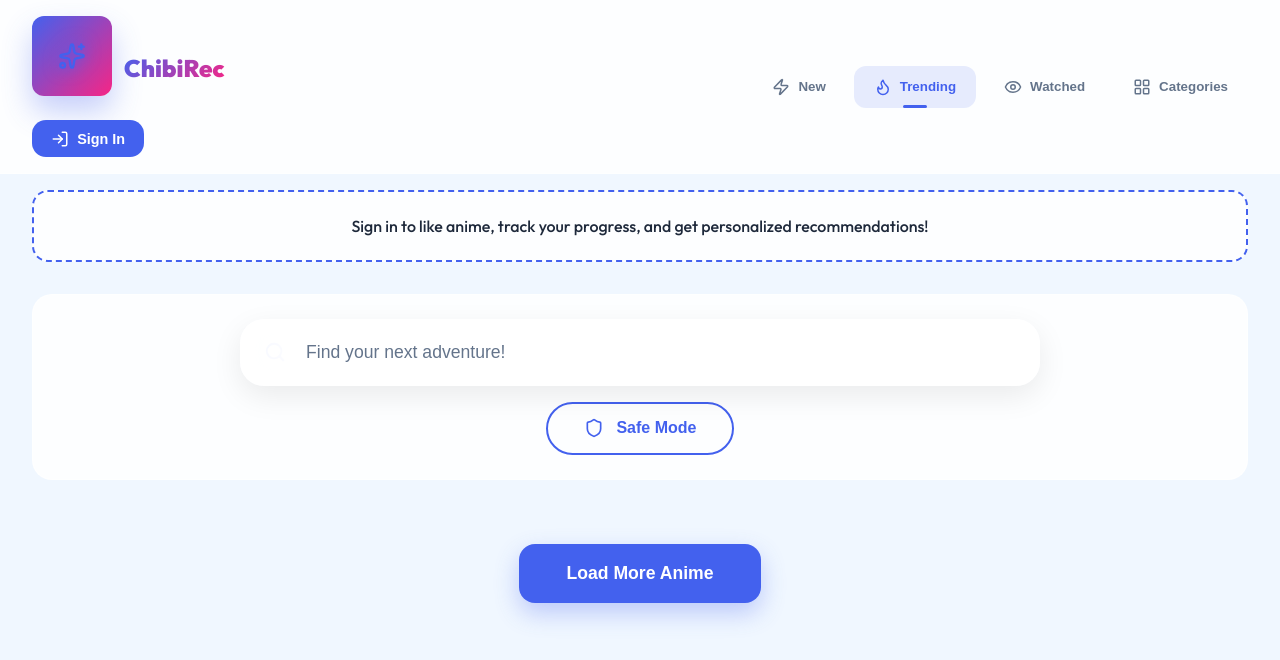
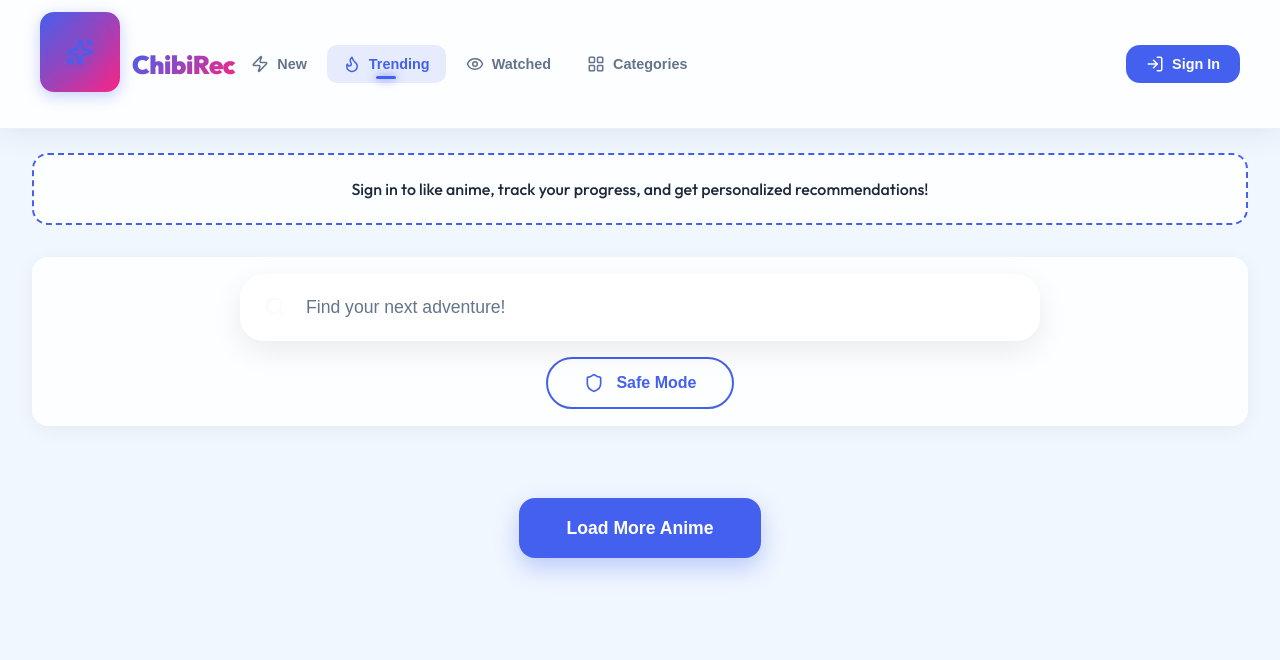
Before and after one commit to AyushSinghRana15/Chibirec, a React (Vite) app: page / in a window 1280 px wide. Shown: the top 660 px of the page. Built offline with nearby package versions, Linux system fonts and the light colour scheme.

Commit message:
feat: premium desktop UI - glassmorphism navbar, enhanced hero, card hover

```diff
--- a/src/components/Navbar.jsx
+++ b/src/components/Navbar.jsx
@@ -12,7 +12,6 @@ const Navbar = ({ currentView, onViewChange, user, isInferno, onProfileClick, on
 
     return (
         <nav className="premium-navbar">
-            <div className="navbar-top-row">
             <div className="navbar-brand">
                 <motion.div
                     className="brand-icon-wrapper"
@@ -22,43 +21,6 @@ const Navbar = ({ currentView, onViewChange, user, isInferno, onProfileClick, on
                     <Sparkles className="navbar-logo" size={28} />
                 </motion.div>
                 <span className="navbar-title">{isInferno ? 'InfernoRec' : 'ChibiRec'}</span>
-                </div>
-
-                <div className="navbar-actions">
-                    {user && (
-                        <motion.button
-                            className="navbar-recommend-btn"
-                            onClick={onRecommendedClick}
-                            whileTap={{ scale: 0.95 }}
-                            title="For You"
-                        >
-                            <Heart size={18} />
-                            <span>For You</span>
-                        </motion.button>
-                    )}
-
-                    {user ? (
-                        <div className="navbar-user">
-                            <button className="navbar-user-btn" onClick={onProfileClick} title="Profile">
-                                <User size={16} />
-                                <span>{user?.username}</span>
-                            </button>
-                            <button className="navbar-logout-btn" onClick={onLogout} title="Logout">
-                                <LogOut size={16} />
-                                <span className="logout-text">Logout</span>
-                            </button>
-                        </div>
-                    ) : (
-                        <motion.button
-                            className="navbar-signin-btn"
-                            onClick={onSignInClick}
-                            whileTap={{ scale: 0.95 }}
-                        >
-                            <LogIn size={18} />
-                            <span>Sign In</span>
-                        </motion.button>
-                    )}
-                </div>
             </div>
 
             <div className="navbar-items">
@@ -85,6 +47,41 @@ const Navbar = ({ currentView, onViewChange, user, isInferno, onProfileClick, on
                     );
                 })}
             </div>
+
+            <div className="navbar-actions">
+                {user && (
+                    <motion.button
+                        className="navbar-recommend-btn"
+                        onClick={onRecommendedClick}
+                        whileTap={{ scale: 0.95 }}
+                    >
+                        <Heart size={18} />
+                        <span>For You</span>
+                    </motion.button>
+                )}
+
+                {user ? (
+                    <div className="navbar-user">
+                        <button className="navbar-user-btn" onClick={onProfileClick}>
+                            <User size={16} />
+                            <span>{user?.username}</span>
+                        </button>
+                        <button className="navbar-logout-btn" onClick={onLogout} title="Logout">
+                            <LogOut size={16} />
+                            <span className="logout-text">Logout</span>
+                        </button>
+                    </div>
+                ) : (
+                    <motion.button
+                        className="navbar-signin-btn"
+                        onClick={onSignInClick}
+                        whileTap={{ scale: 0.95 }}
+                    >
+                        <LogIn size={18} />
+                        <span>Sign In</span>
+                    </motion.button>
+                )}
+            </div>
         </nav>
     );
 };
--- a/src/index.css
+++ b/src/index.css
@@ -1247,24 +1247,33 @@ body {
   display: flex;
   align-items: center;
   justify-content: space-between;
-  padding: 1rem 2rem;
-  background: var(--glass);
-  backdrop-filter: blur(20px);
-  border-bottom: 1px solid var(--glass-border);
+  padding: 0.75rem 2.5rem;
+  background: rgba(255, 255, 255, 0.85);
+  backdrop-filter: blur(24px);
+  -webkit-backdrop-filter: blur(24px);
+  border-bottom: 1px solid rgba(67, 97, 238, 0.1);
   position: sticky;
   top: 0;
   z-index: 100;
+  box-shadow: 0 4px 30px rgba(0, 0, 0, 0.08);
+}
+
+[data-theme='inferno'] .premium-navbar {
+  background: rgba(30, 30, 30, 0.85);
+  border-bottom: 1px solid rgba(255, 77, 0, 0.2);
+  box-shadow: 0 4px 30px rgba(255, 77, 0, 0.1);
 }
 
 .navbar-brand {
   display: flex;
   align-items: center;
   gap: 0.75rem;
+  flex-shrink: 0;
 }
 
 .navbar-logo {
   color: var(--primary);
-  filter: drop-shadow(0 0 8px var(--primary));
+  filter: drop-shadow(0 0 10px var(--primary));
 }
 
 .brand-icon-wrapper {
@@ -1273,23 +1282,37 @@ body {
   justify-content: center;
   padding: 8px;
   background: linear-gradient(135deg, var(--primary), var(--accent));
-  border-radius: 12px;
+  border-radius: 14px;
   color: white;
+  box-shadow: 0 4px 15px rgba(67, 97, 238, 0.3);
+}
+
+[data-theme='inferno'] .brand-icon-wrapper {
+  background: linear-gradient(135deg, #ff4d00, #ff7700);
+  box-shadow: 0 4px 15px rgba(255, 77, 0, 0.4);
 }
 
 .navbar-title {
-  font-size: 1.5rem;
+  font-size: 1.6rem;
   font-weight: 900;
   background: linear-gradient(135deg, var(--primary), var(--accent));
   -webkit-background-clip: text;
   background-clip: text;
   -webkit-text-fill-color: transparent;
+  letter-spacing: -0.5px;
+}
+
+[data-theme='inferno'] .navbar-title {
+  background: linear-gradient(135deg, #ff4d00, #ff7700);
+  -webkit-background-clip: text;
+  background-clip: text;
 }
 
 .navbar-items {
   display: flex;
   align-items: center;
-  gap: 0.5rem;
+  gap: 0.25rem;
+  position: relative;
 }
 
 .navbar-item {
@@ -1297,19 +1320,25 @@ body {
   display: flex;
   align-items: center;
   gap: 0.5rem;
-  padding: 0.75rem 1.25rem;
+  padding: 0.6rem 1rem;
   border: none;
   background: transparent;
   color: var(--text-dim);
   font-weight: 600;
+  font-size: 0.9rem;
   cursor: pointer;
-  border-radius: 12px;
-  transition: all 0.2s ease;
+  border-radius: 10px;
+  transition: all 0.25s ease;
 }
 
 .navbar-item:hover {
-  color: var(--text);
+  color: var(--primary);
   background: rgba(67, 97, 238, 0.08);
+}
+
+[data-theme='inferno'] .navbar-item:hover {
+  color: #ff4d00;
+  background: rgba(255, 77, 0, 0.1);
 }
 
 .navbar-item.active {
@@ -1317,48 +1346,119 @@ body {
   background: rgba(67, 97, 238, 0.12);
 }
 
+[data-theme='inferno'] .navbar-item.active {
+  color: #ff4d00;
+  background: rgba(255, 77, 0, 0.15);
+}
+
 .navbar-indicator {
   position: absolute;
-  bottom: 0;
+  bottom: 4px;
   left: 50%;
   transform: translateX(-50%);
-  width: 24px;
+  width: 20px;
   height: 3px;
   background: var(--primary);
   border-radius: 2px;
+  box-shadow: 0 0 10px var(--primary);
+}
+
+[data-theme='inferno'] .navbar-indicator {
+  background: #ff4d00;
+  box-shadow: 0 0 10px #ff4d00;
 }
 
 .navbar-user {
   display: flex;
   align-items: center;
+  gap: 0.5rem;
+}
+
+.navbar-actions {
+  display: flex;
+  align-items: center;
   gap: 0.75rem;
 }
 
-.navbar-actions {
-  display: flex;
-  align-items: center;
-  gap: 1rem;
-}
-
 .navbar-recommend-btn {
   display: flex;
   align-items: center;
   gap: 0.5rem;
-  padding: 0.6rem 1.2rem;
+  padding: 0.5rem 1rem;
   border: none;
   background: linear-gradient(135deg, var(--accent), #ff6b9d);
   border-radius: 20px;
   color: white;
   font-weight: 700;
+  font-size: 0.85rem;
+  cursor: pointer;
+  transition: all 0.3s ease;
+  box-shadow: 0 4px 15px rgba(247, 37, 133, 0.35);
+}
+
+.navbar-recommend-btn:hover {
+  transform: translateY(-2px);
+  box-shadow: 0 6px 20px rgba(247, 37, 133, 0.5);
+}
+
+.navbar-signin-btn {
+  display: flex;
+  align-items: center;
+  gap: 0.5rem;
+  padding: 0.6rem 1.25rem;
+  border: 2px solid var(--primary);
+  background: transparent;
+  border-radius: 12px;
+  color: var(--primary);
+  font-weight: 600;
   font-size: 0.9rem;
   cursor: pointer;
-  transition: all 0.3s ease;
-  box-shadow: 0 4px 15px rgba(247, 37, 133, 0.3);
-}
-
-.navbar-recommend-btn:hover {
-  transform: translateY(-2px);
-  box-shadow: 0 6px 20px rgba(247, 37, 133, 0.4);
+  transition: all 0.25s ease;
+}
+
+.navbar-signin-btn:hover {
+  background: var(--primary);
+  color: white;
+  transform: translateY(-1px);
+}
+
+.navbar-user-btn {
+  display: flex;
+  align-items: center;
+  gap: 0.5rem;
+  padding: 0.5rem 0.9rem;
+  border: 1.5px solid var(--glass-border);
+  background: var(--glass);
+  border-radius: 12px;
+  color: var(--text);
+  font-weight: 600;
+  font-size: 0.85rem;
+  cursor: pointer;
+  transition: all 0.2s ease;
+}
+
+.navbar-user-btn:hover {
+  border-color: var(--primary);
+  color: var(--primary);
+}
+
+.navbar-logout-btn {
+  display: flex;
+  align-items: center;
+  gap: 0.4rem;
+  padding: 0.5rem 0.9rem;
+  border: none;
+  background: rgba(239, 68, 68, 0.1);
+  border-radius: 12px;
+  color: #ef4444;
+  font-weight: 600;
+  font-size: 0.85rem;
+  cursor: pointer;
+  transition: all 0.2s ease;
+}
+
+.navbar-logout-btn:hover {
+  background: rgba(239, 68, 68, 0.2);
 }
 
 .navbar-signin-btn {
@@ -1418,19 +1518,20 @@ body {
 
 /* Main Content */
 .main-content {
-  padding: 0 2rem;
-  margin-top: 1rem;
+  padding: 0 2rem 2rem 2rem;
+  margin-top: 0;
 }
 
 .main-content .search-section {
   display: flex;
   align-items: center;
   gap: 1rem;
-  margin-bottom: 2rem;
-  padding: 1.5rem;
+  margin-bottom: 1.5rem;
+  padding: 1.25rem 1.5rem;
   background: var(--glass);
-  border-radius: 20px;
+  border-radius: 16px;
   border: 1px solid var(--glass-border);
+  box-shadow: 0 4px 20px rgba(0, 0, 0, 0.05);
 }
 
 /* Categories */
@@ -2322,6 +2423,221 @@ body {
   }
 }
 
+/* Desktop Premium Styles - Override mobile for larger screens */
+@media (min-width: 769px) {
+  /* Reset navbar to premium desktop layout */
+  .premium-navbar {
+    display: flex !important;
+    flex-direction: row !important;
+    padding: 0.75rem 2.5rem !important;
+    gap: 0 !important;
+  }
+
+  .navbar-brand {
+    display: flex !important;
+    gap: 0.75rem !important;
+  }
+
+  .navbar-title {
+    display: inline !important;
+    font-size: 1.6rem !important;
+  }
+
+  .brand-icon-wrapper {
+    padding: 8px !important;
+    border-radius: 14px !important;
+  }
+
+  .brand-icon-wrapper svg {
+    width: auto !important;
+    height: auto !important;
+  }
+
+  .navbar-items {
+    display: flex !important;
+    order: 0;
+    width: auto !important;
+    padding: 0 !important;
+    margin-top: 0 !important;
+    border-top: none !important;
+    overflow-x: visible !important;
+  }
+
+  .navbar-item {
+    padding: 0.6rem 1rem !important;
+    min-width: auto !important;
+    min-height: auto !important;
+    font-size: 0.9rem !important;
+  }
+
+  .navbar-item span {
+    display: inline !important;
+    font-size: 0.9rem !important;
+  }
+
+  .navbar-item svg {
+    width: 18px !important;
+    height: 18px !important;
+  }
+
+  .navbar-actions {
+    display: flex !important;
+    order: 0;
+    width: auto !important;
+    margin-left: auto !important;
+    gap: 0.75rem !important;
+  }
+
+  .navbar-recommend-btn {
+    width: auto !important;
+    height: auto !important;
+    padding: 0.5rem 1rem !important;
+    border-radius: 20px !important;
+    display: flex !important;
+  }
+
+  .navbar-recommend-btn svg {
+    width: 18px !important;
+    height: 18px !important;
+  }
+
+  .navbar-recommend-btn span {
+    display: inline !important;
+  }
+
+  .navbar-signin-btn {
+    padding: 0.6rem 1.25rem !important;
+  }
+
+  .navbar-signin-btn span {
+    display: inline !important;
+  }
+
+  .navbar-user {
+    display: flex !important;
+    gap: 0.5rem !important;
+  }
+
+  .navbar-user-btn {
+    width: auto !important;
+    height: auto !important;
+    padding: 0.5rem 0.9rem !important;
+    border-radius: 12px !important;
+    display: flex !important;
+  }
+
+  .navbar-user-btn svg {
+    width: 16px !important;
+    height: 16px !important;
+  }
+
+  .navbar-user-btn span {
+    display: inline !important;
+  }
+
+  .navbar-logout-btn {
+    width: auto !important;
+    height: auto !important;
+    padding: 0.5rem 0.9rem !important;
+    border-radius: 12px !important;
+    display: flex !important;
+  }
+
+  .navbar-logout-btn svg {
+    width: 16px !important;
+    height: 16px !important;
+  }
+
+  .logout-text {
+    display: inline !important;
+  }
+
+  /* Hero section - restore desktop version */
+  .hero-backdrop,
+  .hero-bg-image,
+  .hero-bg-fallback,
+  .hero-gradient-overlay {
+    display: block !important;
+  }
+
+  .hero-section {
+    display: grid !important;
+    grid-template-columns: 1fr 280px;
+    min-height: 420px !important;
+    padding: 2rem 3rem !important;
+    gap: 2rem !important;
+    max-height: none !important;
+    overflow: visible !important;
+  }
+
+  .hero-content {
+    max-width: 600px !important;
+  }
+
+  .hero-featured-badge {
+    display: inline-flex !important;
+    font-size: 0.75rem !important;
+    padding: 0.5rem 1rem !important;
+  }
+
+  .hero-title {
+    font-size: 2.75rem !important;
+  }
+
+  .hero-meta {
+    display: flex !important;
+    font-size: 0.9rem !important;
+  }
+
+  .hero-actions {
+    display: flex !important;
+  }
+
+  .hero-actions button {
+    padding: 0.7rem 1.5rem !important;
+    font-size: 0.9rem !important;
+  }
+
+  .hero-poster {
+    width: 100% !important;
+    max-width: 280px !important;
+    aspect-ratio: 2/3 !important;
+    height: auto !important;
+    border-radius: 20px !important;
+  }
+
+  /* Search bar */
+  .search-section {
+    padding: 1rem 2rem !important;
+  }
+
+  /* Main content */
+  .main-content {
+    padding-top: 1.5rem !important;
+  }
+
+  /* Anime grid */
+  .anime-grid {
+    grid-template-columns: repeat(auto-fill, minmax(200px, 1fr)) !important;
+    gap: 1.5rem !important;
+    padding: 1rem 2rem !important;
+  }
+
+  /* Categories */
+  .categories-header {
+    padding: 1rem 2rem !important;
+  }
+
+  .categories-header h2 {
+    font-size: 1.75rem !important;
+  }
+
+  .categories-grid {
+    grid-template-columns: repeat(auto-fill, minmax(180px, 1fr)) !important;
+    padding: 1rem 2rem !important;
+  }
+}
+
 /* Custom Scrollbar */
 ::-webkit-scrollbar {
   width: 8px;
```
Lines whose indentation alone changed are shown as unchanged.
